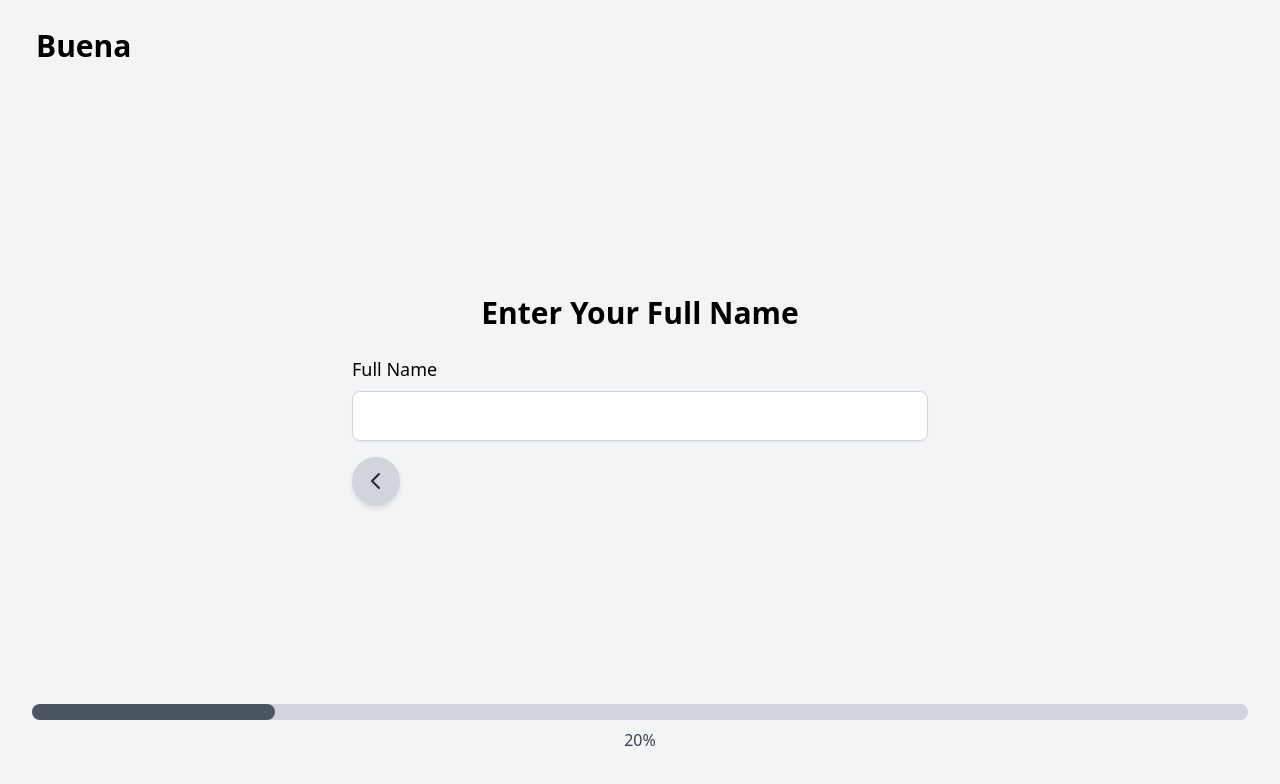
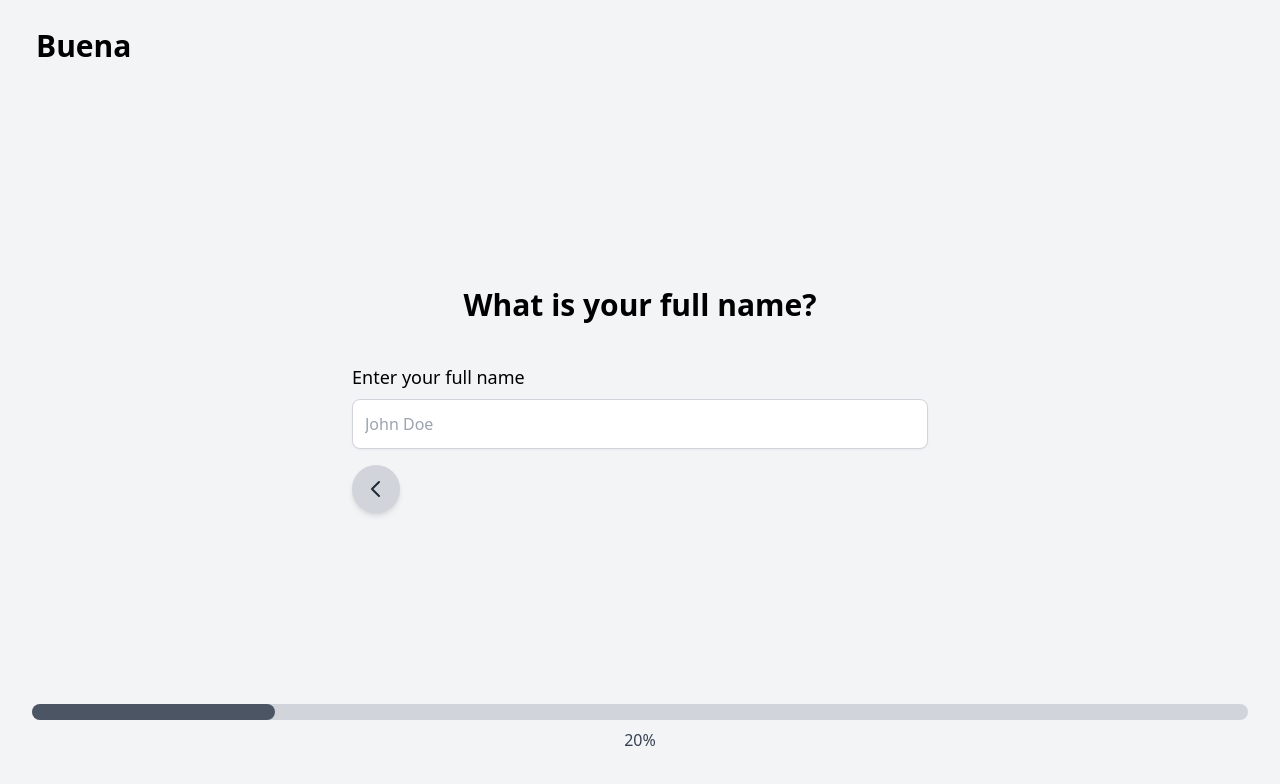
Before and after one commit to erinbedri/buena-tenant-form, a React (Create React App) app: page /name in a window 1280 px wide. Shown: the top 784 px of the page. Built offline with nearby package versions, Linux system fonts and the light colour scheme.

Commit message:
Add placeholder to input fields

```diff
--- a/src/components/Form.tsx
+++ b/src/components/Form.tsx
@@ -9,12 +9,22 @@ interface FormProps {
     fieldName: string;
     fieldLabel: string;
     fieldType: string;
+    placeholder?: string;
     nextPath: string;
     pattern?: string;
     options?: string[];
 }
 
-const Form: React.FC<FormProps> = ({ title, fieldName, fieldLabel, fieldType, nextPath, pattern, options }) => {
+const Form: React.FC<FormProps> = ({
+    title,
+    fieldName,
+    fieldLabel,
+    fieldType,
+    placeholder,
+    nextPath,
+    pattern,
+    options,
+}) => {
     const { userInfo, setUserInfo } = useUserInfoContext();
     const [fieldValue, setFieldValue] = useState(userInfo[fieldName]);
 
@@ -29,8 +39,8 @@ const Form: React.FC<FormProps> = ({ title, fieldName, fieldLabel, fieldType, ne
     };
 
     return (
-        <div className="flex flex-col items-center justify-center h-screen bg-gray-100 p-6">
-            <h2 className="text-3xl font-semibold mb-6">{title}</h2>
+        <div className="flex flex-col gap-10 items-center justify-center h-screen bg-gray-100 p-6">
+            <h2 className="text-3xl font-extrabold">{title}</h2>
 
             <form onSubmit={handleSubmit} className="w-full max-w-xl">
                 {fieldType === "radio" && options ? (
@@ -48,6 +58,7 @@ const Form: React.FC<FormProps> = ({ title, fieldName, fieldLabel, fieldType, ne
                         type={fieldType}
                         label={fieldLabel}
                         value={fieldValue}
+                        placeholder={placeholder}
                         onChange={(e) => setFieldValue(e.target.value)}
                         pattern={pattern}
                         required
--- a/src/components/TextInput.tsx
+++ b/src/components/TextInput.tsx
@@ -5,12 +5,22 @@ interface TextInputProps {
     label: string;
     id: string;
     value: string;
+    placeholder?: string;
     onChange: (e: React.ChangeEvent<HTMLInputElement>) => void;
     required?: boolean;
     pattern?: string;
 }
 
-const TextInput: React.FC<TextInputProps> = ({ type, label, id, value, onChange, required = false, pattern }) => {
+const TextInput: React.FC<TextInputProps> = ({
+    type,
+    label,
+    id,
+    value,
+    placeholder,
+    onChange,
+    required = false,
+    pattern,
+}) => {
     return (
         <div className="mb-4">
             <label htmlFor={id} className="block text-lg font-medium mb-2">
@@ -20,6 +30,7 @@ const TextInput: React.FC<TextInputProps> = ({ type, label, id, value, onChange,
                 type={type}
                 id={id}
                 value={value}
+                placeholder={placeholder}
                 onChange={onChange}
                 required={required}
                 className="w-full p-3 border border-gray-300 rounded-lg shadow-sm focus:outline-none focus:ring-2 focus:ring-gray-500"
--- a/src/pages/EmailPage.tsx
+++ b/src/pages/EmailPage.tsx
@@ -8,6 +8,7 @@ const EmailPage: React.FC = () => {
             fieldName="email"
             fieldLabel="Email Address"
             fieldType="email"
+            placeholder="johndoe@email.com"
             nextPath={PATHS.PHONE}
         />
     );
--- a/src/pages/NamePage.tsx
+++ b/src/pages/NamePage.tsx
@@ -4,10 +4,11 @@ import { PATHS } from "../utils/urls";
 const NamePage: React.FC = () => {
     return (
         <Form
-            title="Enter Your Full Name"
+            title="What is your full name?"
             fieldName="fullName"
-            fieldLabel="Full Name"
+            fieldLabel="Enter your full name"
             fieldType="text"
+            placeholder="John Doe"
             nextPath={PATHS.EMAIL}
         />
     );
--- a/src/pages/PhonePage.tsx
+++ b/src/pages/PhonePage.tsx
@@ -9,6 +9,7 @@ const PhonePage: React.FC = () => {
             fieldLabel="Phone Number"
             fieldType="tel"
             nextPath={PATHS.SALARY}
+            placeholder="+49 151 12345678"
             pattern="^(\+49\s?)?[1-9][0-9]{1,4}\s?-?\s?[0-9]{3,9}$"
         />
     );
```
